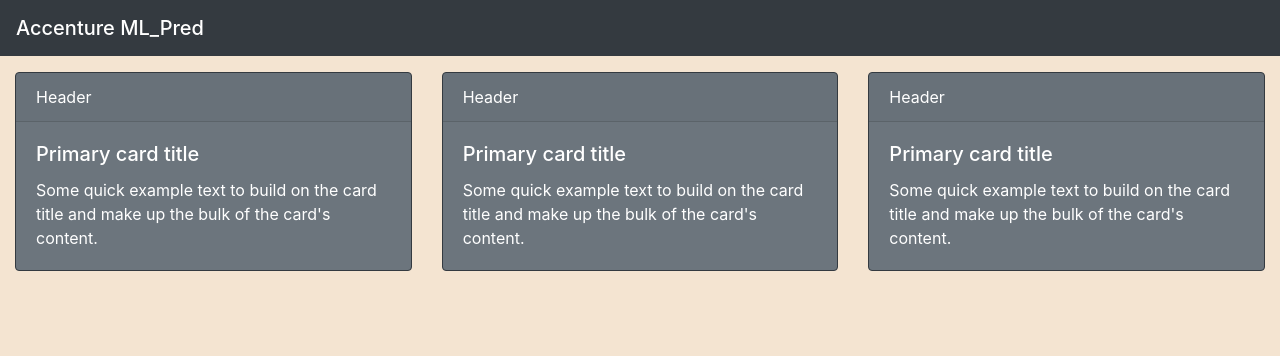
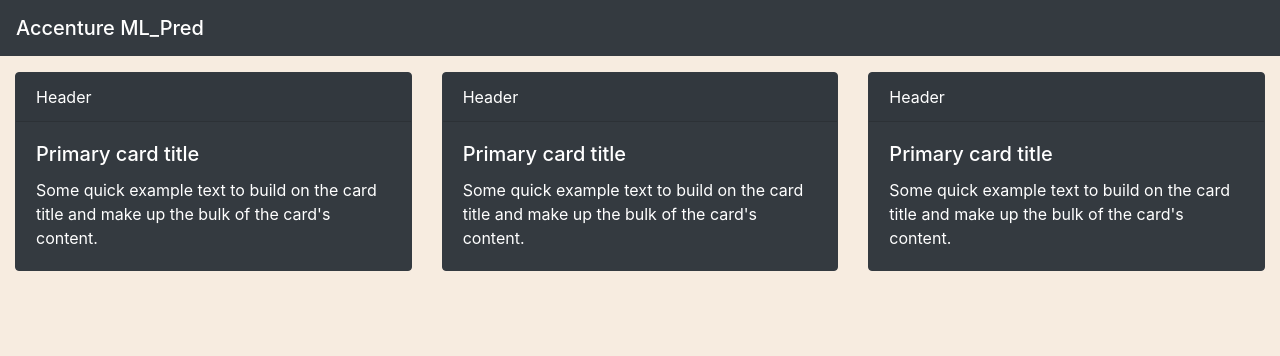
Before and after one commit to 200sx/aihackathon, a Flask app: page / in a window 1280 px wide. Shown: the top 356 px of the page. Run offline with Flask 2, Linux system fonts and the light colour scheme; some libraries are stand-ins or nearby versions.

Commit message:
dark theme

```diff
--- a/templates/base.html
+++ b/templates/base.html
@@ -15,7 +15,7 @@
 </head>
 
 
-<body style="background-color: #f4e4d1;">
+<body style="background-color: #f7ece0;">
 
 {% block content %}{% endblock %}
 
--- a/templates/home.html
+++ b/templates/home.html
@@ -7,7 +7,7 @@
 
 <div class="card-deck">
 
-  <div class="card border-dark  bg-secondary text-white mb-3">
+  <div class="card border-dark  bg-dark text-white mb-3">
     <div class="card-header">Header</div>
     <div class="card-body text-white">
       <h5 class="card-title">Primary card title</h5>
@@ -15,7 +15,7 @@
     </div>
   </div>
 
-  <div class="card border-dark  bg-secondary text-white  mb-3">
+  <div class="card border-dark  bg-dark text-white  mb-3">
     <div class="card-header">Header</div>
     <div class="card-body text-white">
       <h5 class="card-title">Primary card title</h5>
@@ -23,7 +23,7 @@
     </div>
   </div>
 
-  <div class="card border-dark bg-secondary text-white mb-3">
+  <div class="card border-dark bg-dark text-white mb-3">
     <div class="card-header">Header</div>
     <div class="card-body text-white">
       <h5 class="card-title">Primary card title</h5>
```
